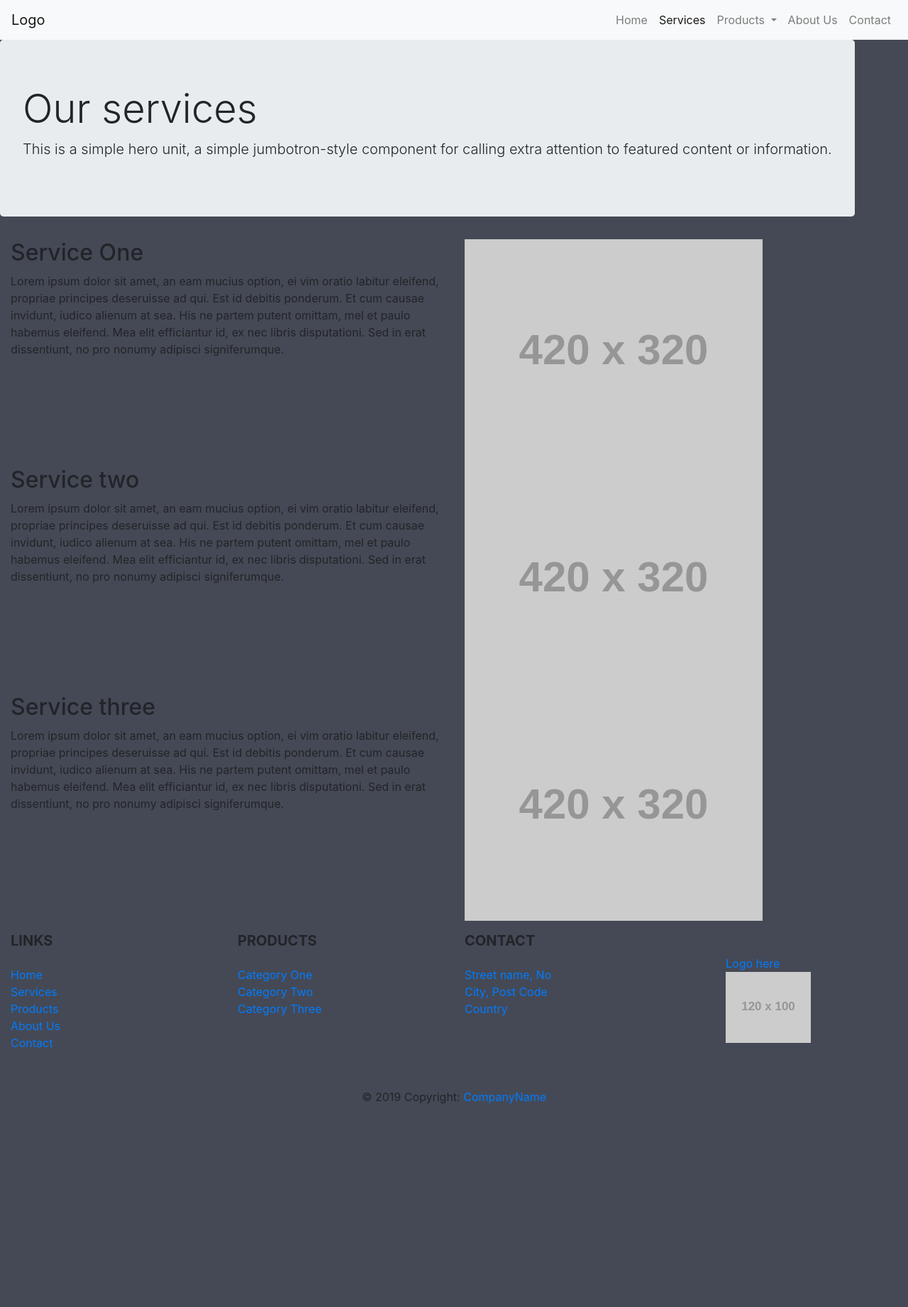
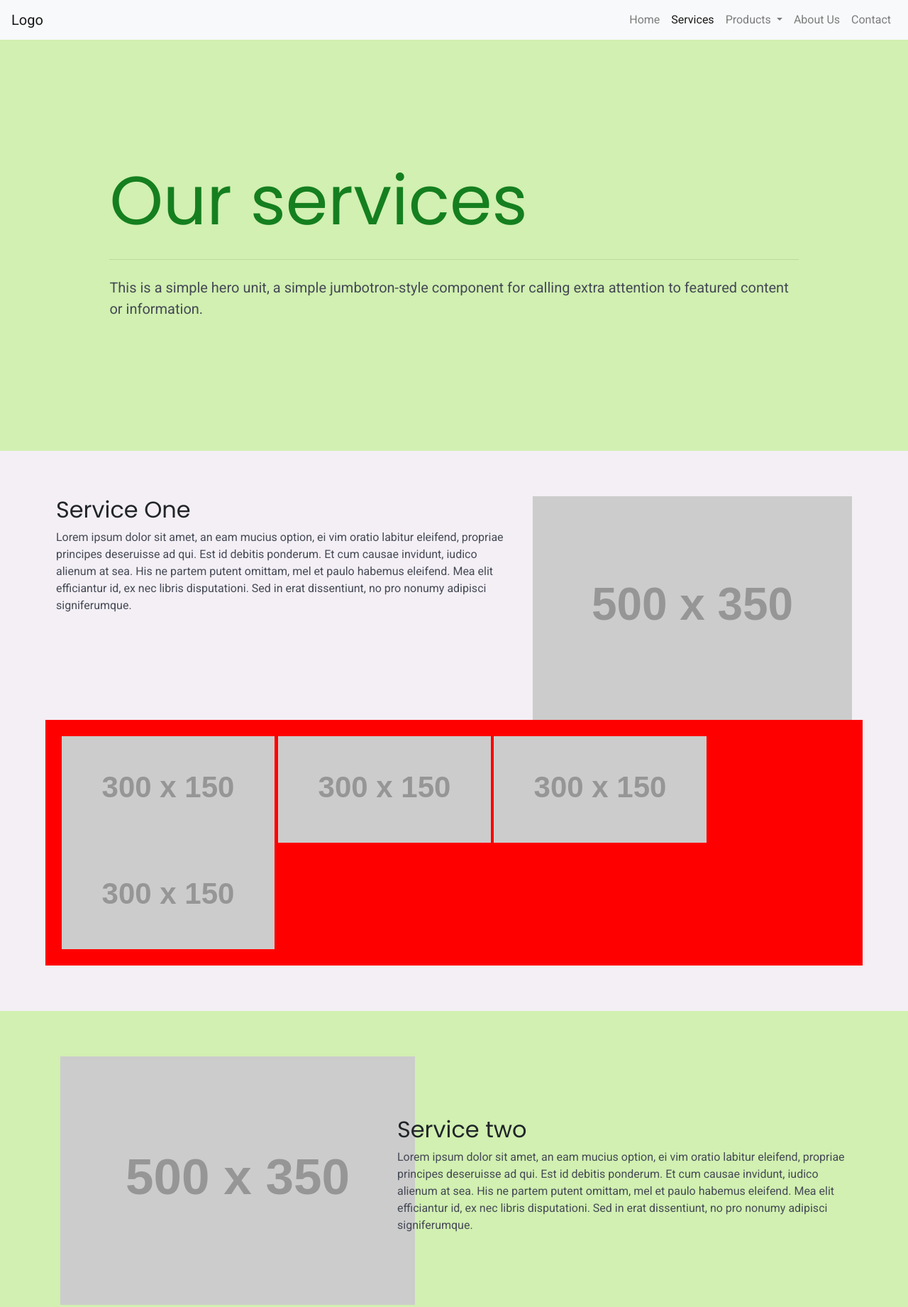
Before and after one commit to citro-rocks/robin_plants, a plain HTML site: page services.html in a window 1280 px wide. Shown: the top 1841 px of the page at 71% size. Before the commit the page ends 1573 px from the top, so only its background shows below. Drawn offline with nearby package versions, Linux system fonts and the light colour scheme; files that its build step writes are made by us from their sources; placeholder pictures from the web are drawn by us.

Commit message:
v-03.04.001.

```diff
--- a/sass/pages/_about_us.scss
+++ b/sass/pages/_about_us.scss
@@ -1 +1,6 @@
 //about_us page styles
+.header-about {
+  height: auto;
+  background-color: $color4;
+  align-content: center;
+}
--- a/sass/pages/_contact.scss
+++ b/sass/pages/_contact.scss
@@ -1 +1,6 @@
 //contact page styles
+.header-contact {
+  height: auto;
+  background-color: $color4;
+  align-content: center;
+}
--- a/sass/pages/_product_page.scss
+++ b/sass/pages/_product_page.scss
@@ -1 +1,6 @@
 //product page styles
+.header-product {
+  height: auto;
+  background-color: $color4;
+  align-content: center;
+}
--- a/sass/pages/_ptoduct_list.scss
+++ b/sass/pages/_ptoduct_list.scss
@@ -1 +1,6 @@
 //product list page styles
+.header-products {
+  height: auto;
+  background-color: $color4;
+  align-content: center;
+}
--- a/sass/pages/_services.scss
+++ b/sass/pages/_services.scss
@@ -1 +1,52 @@
 //services page styles
+.header-services {
+  height: auto;
+  background-color: $color4;
+  align-content: center;
+}
+
+#service-one {
+  background-color: $color2;
+  padding: 5%;
+}
+
+.service-one {
+  .container-fluid {
+    align-content: center;
+
+    .row .top-row {
+      align-items: center;
+
+      .col-md-5 {
+
+      }
+      h2{
+        text-align: center;
+        margin: 2%;
+      }
+      p {
+        text-align: justify;
+      }
+
+    }
+    .bottom-row {
+      background-color: red;
+    }
+    .service-gallery {
+      align-items: center;
+      padding: 2%;
+    }
+  }
+}
+
+
+#service-two {
+  background-color: $color4;
+  padding: 5%;
+
+}
+
+#service-three {
+  background-color: $color2;
+  padding: 5%;
+}
--- a/services.html
+++ b/services.html
@@ -6,7 +6,8 @@
     <meta http-equiv="x-ua-compatible" content="ie=edge">
     <title>Template_One</title>
     <link rel="stylesheet" href="https://maxcdn.bootstrapcdn.com/bootstrap/4.0.0/css/bootstrap.min.css" integrity="sha384-Gn5384xqQ1aoWXA+058RXPxPg6fy4IWvTNh0E263XmFcJlSAwiGgFAW/dAiS6JXm" crossorigin="anonymous">
-    <link rel="stylesheet" type="text/css" href="css/style.css">
+    <link rel="stylesheet" type="text/css" href="css/main.css">
+    <link href="https://fonts.googleapis.com/css?family=Poppins|Roboto" rel="stylesheet">
   </head>
     <body>
       <!-- Navigation -->
@@ -44,21 +45,33 @@
       </nav>
 
       <!-- Heading -->
-      <div class="container-fluid">
-        <div class="row">
-          <div class="jumbotron">
-            <h2 class="display-4">Our services</h2>
-            <p class="lead">This is a simple hero unit, a simple jumbotron-style component for calling extra attention to featured content or information.</p>
-            <p></p>
+      <header>
+        <div class="header-services">
+          <div class="container-fluid p-5">
+            <div class="row">
+              <div class="title-home">
+                <h1 class="display-1">Our services</h1>
+                <hr class="my-4">
+                <p class="lead">This is a simple hero unit, a simple jumbotron-style component for calling extra attention to featured content or information.</p>
+                <!--
+                <p>It uses utility classes for typography and spacing to space content out within the larger container.</p>
+                <p class="lead">
+                  <a class="btn btn-primary btn-lg" href="#" role="button">Learn more</a>
+                </p>
+                -->
+              </div>
+            </div>
           </div>
-        </div>
-      </div>
+        </header>
+        <!-- Heading -->
 
+
+        <!-- Services -->
       <section>
-        <div class="service" id="service-one">
+        <div class="service-one" id="service-one">
           <div class="container-fluid">
-            <div class="row">
-              <div class="col-md-6">
+            <div class="row top-row">
+              <div class="col-md-7">
                 <div class="service-title">
                   <h2>Service One</h2>
                   <p>Lorem ipsum dolor sit amet, an eam mucius option, ei vim oratio labitur eleifend, propriae principes deseruisse ad qui.
@@ -66,18 +79,31 @@
                     Mea elit efficiantur id, ex nec libris disputationi. Sed in erat dissentiunt, no pro nonumy adipisci signiferumque.</p>
                 </div>
               </div>
-              <div class="col-md-6">
+              <div class="col-md-5">
                 <div class="service-image">
-                  <img src="https://imgplaceholder.com/420x320/ff7f7f/333333/fa-image" class="img-fluid" alt="Responsive image">
+                  <img src="https://imgplaceholder.com/500x350/ff7f7f/333333/fa-image" class="img-fluid" alt="Responsive image">
                 </div>
               </div>
             </div>
+              <div class="row bottom-row align-content-center">
+                <div class="service-gallery">
+                  <img src="https://imgplaceholder.com/300x150/ff7f7f/333333/fa-image" class="img-fluid" alt="">
+                  <img src="https://imgplaceholder.com/300x150/ff7f7f/333333/fa-image" class="img-fluid" alt="">
+                  <img src="https://imgplaceholder.com/300x150/ff7f7f/333333/fa-image" class="img-fluid" alt="">
+                  <img src="https://imgplaceholder.com/300x150/ff7f7f/333333/fa-image" class="img-fluid" alt="">
+                </div>
+              </div>
           </div>
         </div>
-        <div class="service" id="service-two">
-          <div class="container-fluid">
+        <div class="service-two" id="service-two">
+          <div class="container">
             <div class="row">
-              <div class="col-md-6">
+              <div class="col-md-5">
+                <div class="service-image">
+                  <img src="https://imgplaceholder.com/500x350/ff7f7f/333333/fa-image" class="img-fliud" alt="Responsive image">
+                </div>
+              </div>
+              <div class="col-md-7">
                 <div class="service-title">
                   <h2>Service two</h2>
                   <p>Lorem ipsum dolor sit amet, an eam mucius option, ei vim oratio labitur eleifend, propriae principes deseruisse ad qui.
@@ -85,17 +111,13 @@
                     Mea elit efficiantur id, ex nec libris disputationi. Sed in erat dissentiunt, no pro nonumy adipisci signiferumque.</p>
                 </div>
               </div>
-              <div class="col-md-6">
-                <div class="service-image">
-                  <img src="https://imgplaceholder.com/420x320/ff7f7f/333333/fa-image" class="img-fluid" alt="Responsive image">
-                </div>
-              </div>
           </div>
         </div>
-        <div class="service" id="service-three">
-          <div class="container-fluid">
+      </div>
+        <div class="service-three" id="service-three">
+          <div class="container">
             <div class="row">
-              <div class="col-md-6">
+              <div class="col-md-7">
                 <div class="service-title">
                   <h2>Service three</h2>
                   <p>Lorem ipsum dolor sit amet, an eam mucius option, ei vim oratio labitur eleifend, propriae principes deseruisse ad qui.
@@ -103,9 +125,9 @@
                     Mea elit efficiantur id, ex nec libris disputationi. Sed in erat dissentiunt, no pro nonumy adipisci signiferumque.</p>
                 </div>
               </div>
-              <div class="col-md-6">
+              <div class="col-md-5">
                 <div class="service-image">
-                  <img src="https://imgplaceholder.com/420x320/ff7f7f/333333/fa-image" class="img-fluid" alt="Responsive image">
+                  <img src="https://imgplaceholder.com/500x350/ff7f7f/333333/fa-image" class="img-fluid" alt="Responsive image">
                 </div>
               </div>
             </div>
@@ -118,11 +140,11 @@
 
       <!-- Footer -->
       <footer class="page-footer font-small indigo">
-          <div class="container-fluid text-center text-md-left">
-            <div class="row">
-              <div class="col-md-3 mx-auto">
+          <div class="container">
+            <div class="row align-items-baseline">
+              <div class="col-md-3 justify-content-center align-items-center">
                 <!-- Links -->
-                <h5 class="font-weight-bold text-uppercase mt-3 mb-4">Links</h5>
+                <h5 class="font-weight-bold text-uppercase">Links</h5>
 
                 <ul class="list-unstyled">
                   <li>
@@ -143,9 +165,10 @@
                 </ul>
               </div>
               <hr class="clearfix w-100 d-md-none">
-              <div class="col-md-3 mx-auto">
+
+              <div class="col-md-3">
                 <!-- Links -->
-                <h5 class="font-weight-bold text-uppercase mt-3 mb-4">Products</h5>
+                <h5 class="font-weight-bold text-uppercase">Products</h5>
                 <ul class="list-unstyled">
                   <li>
                     <a href="#!">Category One</a>
@@ -159,9 +182,10 @@
                 </ul>
               </div>
               <hr class="clearfix w-100 d-md-none">
-              <div class="col-md-3 mx-auto">
+
+              <div class="col-md-3 justify-content-center align-items-center">
                 <!-- Links -->
-                <h5 class="font-weight-bold text-uppercase mt-3 mb-4">Contact</h5>
+                <h5 class="font-weight-bold text-uppercase">Contact</h5>
                 <ul class="list-unstyled">
                   <li>
                     <a href="contact.html">Street name, No<br/> City, Post Code<br/>Country</a>
@@ -169,17 +193,19 @@
                 </ul>
               </div>
               <hr class="clearfix w-100 d-md-none">
-              <div class="col-md-3 mx-auto">
+
+              <div class="col-md-3 justify-content-center align-items-center">
                 <div class="img-logo p-5">
                   <a href="index.html">Logo here
                    <img src="https://imgplaceholder.com/120x100/ff7f7f/333333/fa-image" class="img-fluid" alt="Responsive image">
                   </a>
                 </div>
               </div>
+            </div>
           </div>
           <!-- Copyright -->
           <div class="footer-copyright text-center py-3">© 2019 Copyright:
-            <a href="#">CompanyName</a>
+            <a href="index.html">CompanyName</a>
           </div>
           <!-- Copyright -->
         </footer>
```
Also changed, not shown: about_us.html (+40 -24 lines), contact.html (+36 -36 lines), copyright.html (+16 -11 lines), index.html (+18 -15 lines), product_list.html (+21 -17 lines), product_page.html (+33 -19 lines), css/main.css, 1 other file.
